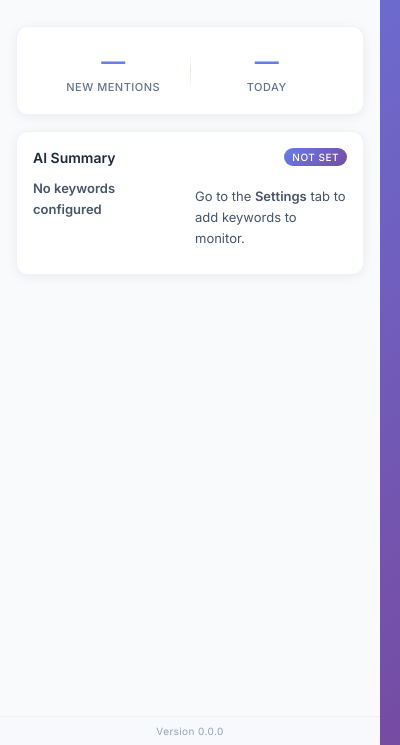
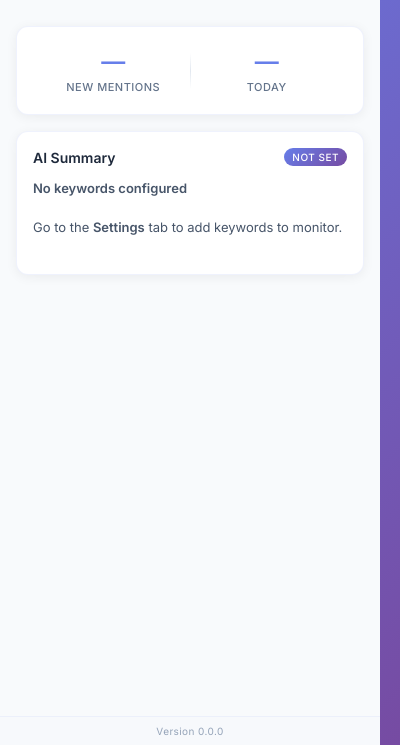
Before and after one commit to Warren25/ChatterPing_Chrome_Extension, a browser extension: page extension/popup/popup.html in a window 400 px wide. Shown: the part 99-844 px from the top of the page. Drawn offline with Linux system fonts and the light colour scheme.

Commit message:
Fix noisy extension errors and summary layout
- Change console.error to console.warn for handled errors (settings validation,
  network failures in popup and background worker)
- Fix summary error layout: add flex-direction column so error message,
  hint text, and retry button stack vertically

```diff
--- a/extension/popup/popup.css
+++ b/extension/popup/popup.css
@@ -218,13 +218,13 @@ body {
     font-size: 13px;
     min-height: 80px;
     display: flex;
+    flex-direction: column;
     align-items: flex-start;
     gap: 10px;
 }
 
 .summary-content p {
     margin: 0;
-    flex: 1;
 }
 
 .summary-content.is-loading {
--- a/extension/popup/popup.js
+++ b/extension/popup/popup.js
@@ -331,7 +331,7 @@ async function loadDetails() {
 
         renderDetailsContent(data, keyword, { totalCountEl, keywordEl, mentionsListEl, contentEl, loadingEl });
     } catch (error) {
-        console.error('Error loading details:', error);
+        console.warn('Error loading details:', error.message);
         loadingEl.style.display = 'none';
         if (!showedCache) {
             if (error.message === 'Failed to fetch' || error.name === 'TypeError') {
@@ -528,7 +528,7 @@ async function handleSettingsSave(event) {
             loadSummary({ animateRefresh: true });
         }, 500);
     } catch (error) {
-        console.error('Error saving settings:', error);
+        console.warn('Settings save blocked:', error.message);
         showSettingsStatus('Error: ' + error.message, 'error');
     }
 }
--- a/extension/scripts/background.js
+++ b/extension/scripts/background.js
@@ -84,7 +84,7 @@ function checkForMentions() {
                 totalMentions += mentionCount;
             })
             .catch(error => {
-                console.error(`Error checking mentions for "${keyword}":`, error);
+                console.warn(`Mention check failed for "${keyword}":`, error.message);
             })
             .finally(() => {
                 completed++;
```
